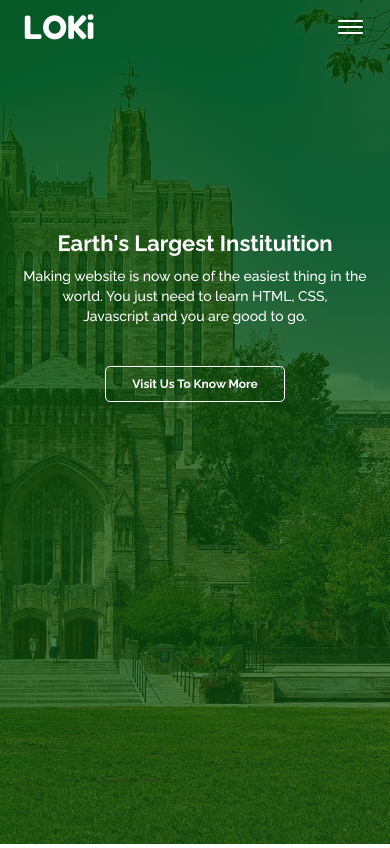
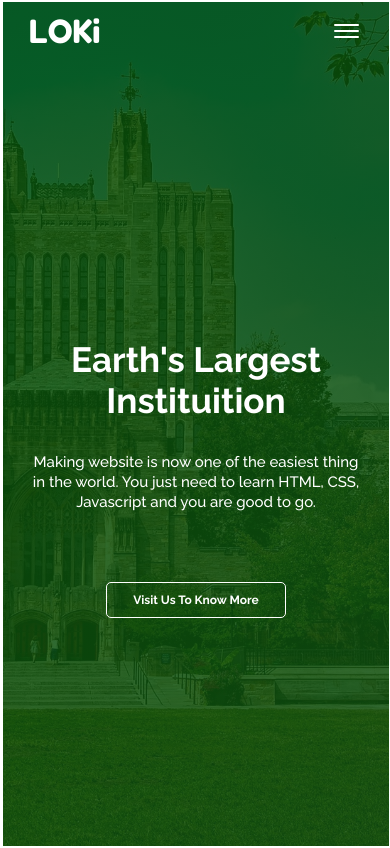
Before and after one commit to CaveLoki/educationalbuild, a plain HTML site: page index.html in a window 390 px wide. Drawn offline with Linux system fonts and the light colour scheme.

Commit message:
Update style.css

```diff
--- a/style.css
+++ b/style.css
@@ -1,6 +1,6 @@
 *{
     padding: 0;
-    margin: 0;
+    margin: 1px;
     box-sizing: border-box;
 }
 body{
@@ -11,7 +11,7 @@ body{
 .landing{
     min-height: 100vh;
     width: 100%;
-    background-image: linear-gradient(-45deg, rgba(15, 78, 16, 0.7), rgba(7, 82, 8, 0.829)), url(./yale-university-1604158_1920.jpg);
+    background-image: linear-gradient(-45deg, rgba(15, 78, 16, 0.863), rgba(7, 82, 8, 0.836)), url(./yale-university-1604158_1920.jpg);
     background-position: center;
     background-size: cover;
     position: relative;
@@ -160,7 +160,7 @@ span {
      font-size: 40px;
     }
     .hero{
-        margin-top: 155px;
+        margin-top: 40vh;
     }
 }
 @media(max-width: 700px) {
@@ -172,17 +172,17 @@ span {
         font-size: 12px;
     }
     .hero h1{
-    font-size: 28px;
+    font-size: 35px;
     }
     .hero p{
-    font-size: 14px;
+    font-size: 15px;
     line-height: 20px;
-    margin: 10px 0 30px;
+    margin: 30px 5px 60px;
     }
     .hero{
     width: 90%;
     margin: 0% auto;
-    margin-top: 175px;
+    margin-top: 33vh;
     }
     .nav-links{
     background-color: transparent;
@@ -222,11 +222,11 @@ span {
 
 
 }
-@media(max-width: 400px) {
+/* @media(max-width: 400px) {
     .hero h1 {
         font-size: 22px;
     }
-}
+} */
 .toggle .line1{
     transform: rotate(-45deg) translate(-4px, 4px);
 }
```
